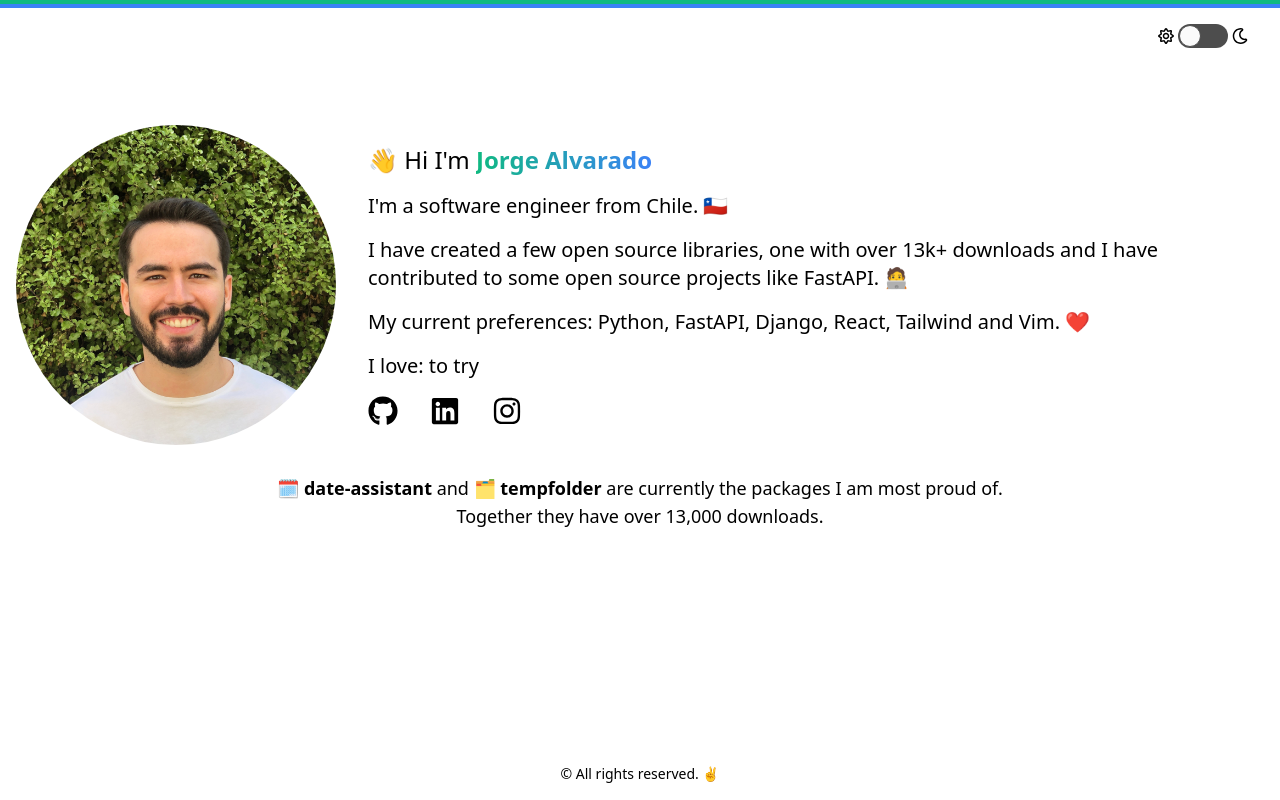
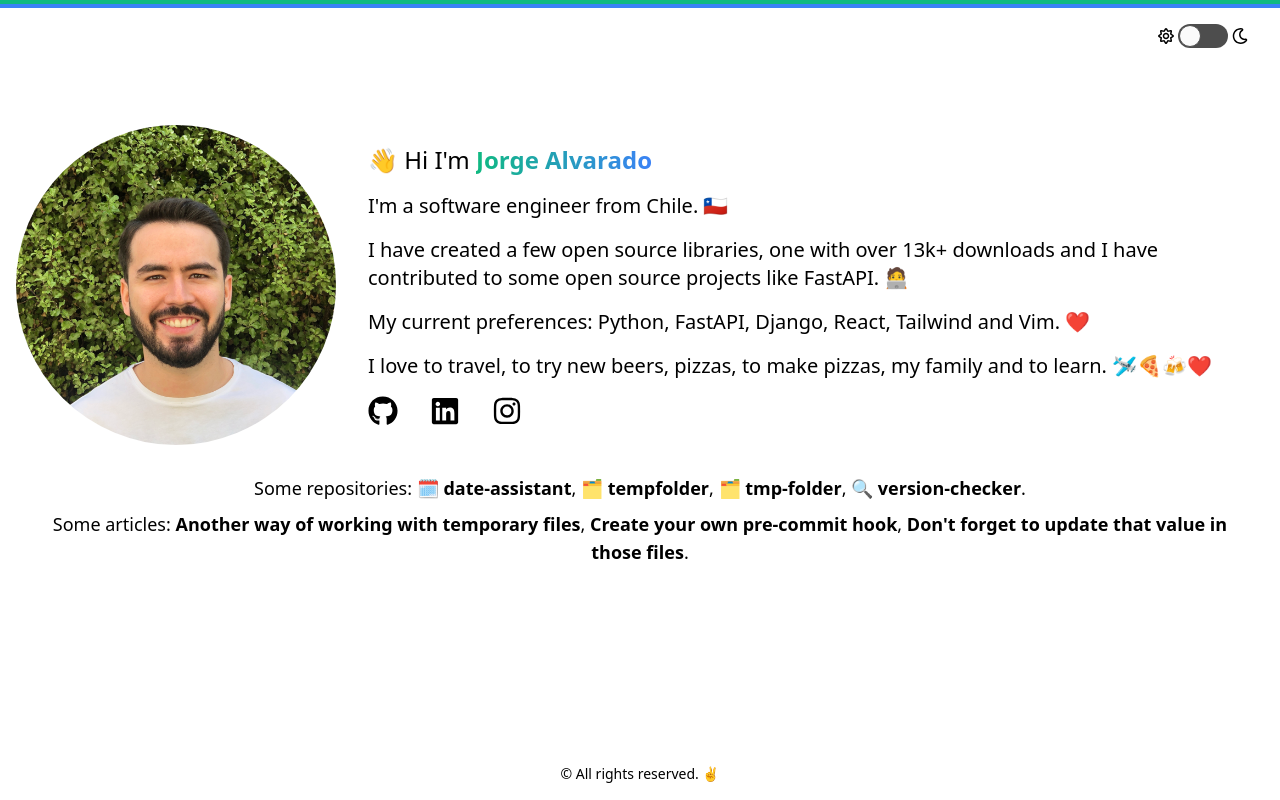
Before and after one commit to jalvaradosegura/jorgealvarado-me, a React (Create React App) app: page / in a window 1280 px wide. Built offline with nearby package versions, Linux system fonts and the light colour scheme.

Commit message:
Add some repos and some articles

```diff
--- a/src/components/BioText.js
+++ b/src/components/BioText.js
@@ -1,5 +1,5 @@
-import BioSocialIcons from "./BioSocialIcons";
-import AnimatedText from "./AnimatedText.js";
+import BioSocialIcons from "./BioSocialIcons"
+import AnimatedText from "./AnimatedText.js"
 
 const BioText = () => {
   return (
@@ -14,20 +14,24 @@ const BioText = () => {
       <p className="text-xl pt-4">{"I'm"} a software engineer from Chile. 🇨🇱</p>
 
       <p className="text-xl pt-4">
-    	I have created a few open source libraries, one with over 13k+ downloads and I have contributed to some open source projects like FastAPI. 🧑‍💻
+        I have created a few open source libraries, one with over 13k+ downloads
+        and I have contributed to some open source projects like FastAPI. 🧑‍💻
       </p>
 
       <p className="text-xl pt-4">
-        {"My current preferences: Python, FastAPI, Django, React, Tailwind and Vim. ❤️"}
+        {
+          "My current preferences: Python, FastAPI, Django, React, Tailwind and Vim. ❤️"
+        }
       </p>
 
       <p className="text-xl pt-4">
-    	<AnimatedText/>
+        I love to travel, to try new beers, pizzas, to make pizzas, my family
+        and to learn. 🛩🍕🍻❤️
       </p>
 
       <BioSocialIcons></BioSocialIcons>
     </div>
-  );
-};
+  )
+}
 
-export default BioText;
+export default BioText
--- a/src/components/FavoriteRepositories.js
+++ b/src/components/FavoriteRepositories.js
@@ -2,6 +2,7 @@ const FavoriteRepositories = () => {
   return (
     <div className="px-12 py-4 text-lg dark:text-white text-center">
       <p>
+        Some repositories:{" "}
         <a
           className="hover:text-primary font-bold"
           href="https://date-assistant.readthedocs.io/en/latest/"
@@ -9,8 +10,8 @@ const FavoriteRepositories = () => {
           rel="noopener noreferrer"
         >
           🗓 date-assistant
-        </a>{" "}
-        and{" "}
+        </a>
+        ,{" "}
         <a
           className="hover:text-primary font-bold"
           href="https://jalvaradosegura.github.io/tempfolder/"
@@ -18,13 +19,60 @@ const FavoriteRepositories = () => {
           rel="noopener noreferrer"
         >
           🗂 tempfolder
-        </a>{" "}
-        are currently the packages I am most proud of.
+        </a>
+        ,{" "}
+        <a
+          className="hover:text-primary font-bold"
+          href="https://github.com/jalvaradosegura/tmp-folder"
+          target="_blank"
+          rel="noopener noreferrer"
+        >
+          🗂 tmp-folder
+        </a>
+        ,{" "}
+        <a
+          className="hover:text-primary font-bold"
+          href="https://github.com/jalvaradosegura/version-checker"
+          target="_blank"
+          rel="noopener noreferrer"
+        >
+          🔍 version-checker
+        </a>
+        .
       </p>
 
-      <p>Together they have over 13,000 downloads.</p>
+      <p className="mt-2">
+        Some articles:{" "}
+        <a
+          className="hover:text-primary font-bold"
+          href="https://dev.to/jalvaradosegura/another-way-of-working-with-temporary-files-2ono"
+          target="_blank"
+          rel="noopener noreferrer"
+        >
+          Another way of working with temporary files
+        </a>
+        ,{" "}
+        <a
+          className="hover:text-primary font-bold"
+          href="https://dev.to/jalvaradosegura/create-your-own-pre-commit-hook-3kh"
+          target="_blank"
+          rel="noopener noreferrer"
+        >
+          Create your own pre-commit hook
+        </a>
+        ,{" "}
+        <a
+          className="hover:text-primary font-bold"
+          href="https://dev.to/jalvaradosegura/dont-forget-to-update-that-value-in-those-files-3i78"
+          target="_blank"
+          rel="noopener noreferrer"
+        >
+          Don{"'"}t forget to update that value in those files
+        </a>
+        .
+      </p>
     </div>
-  );
-};
+  )
+}
 
-export default FavoriteRepositories;
+export default FavoriteRepositories
```
